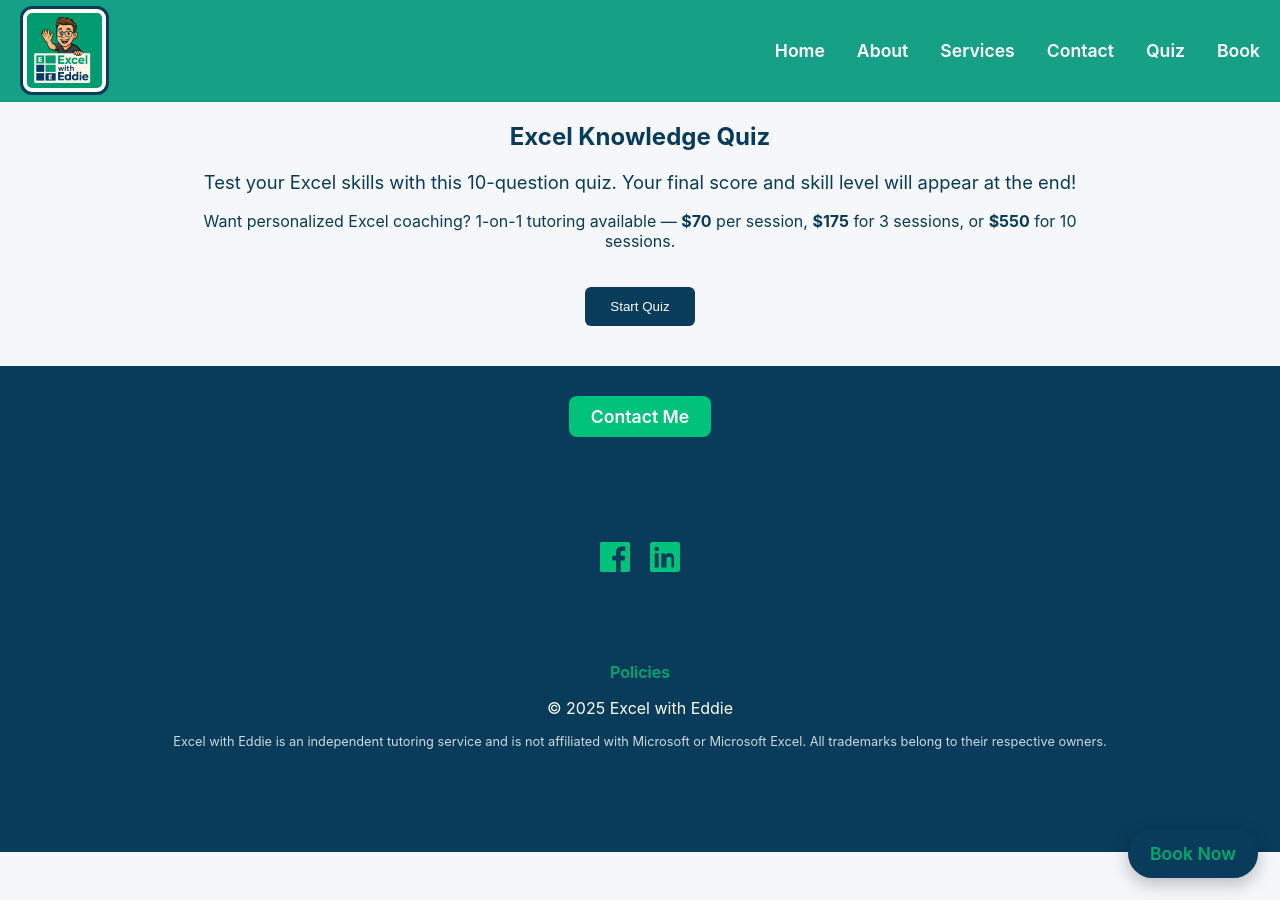
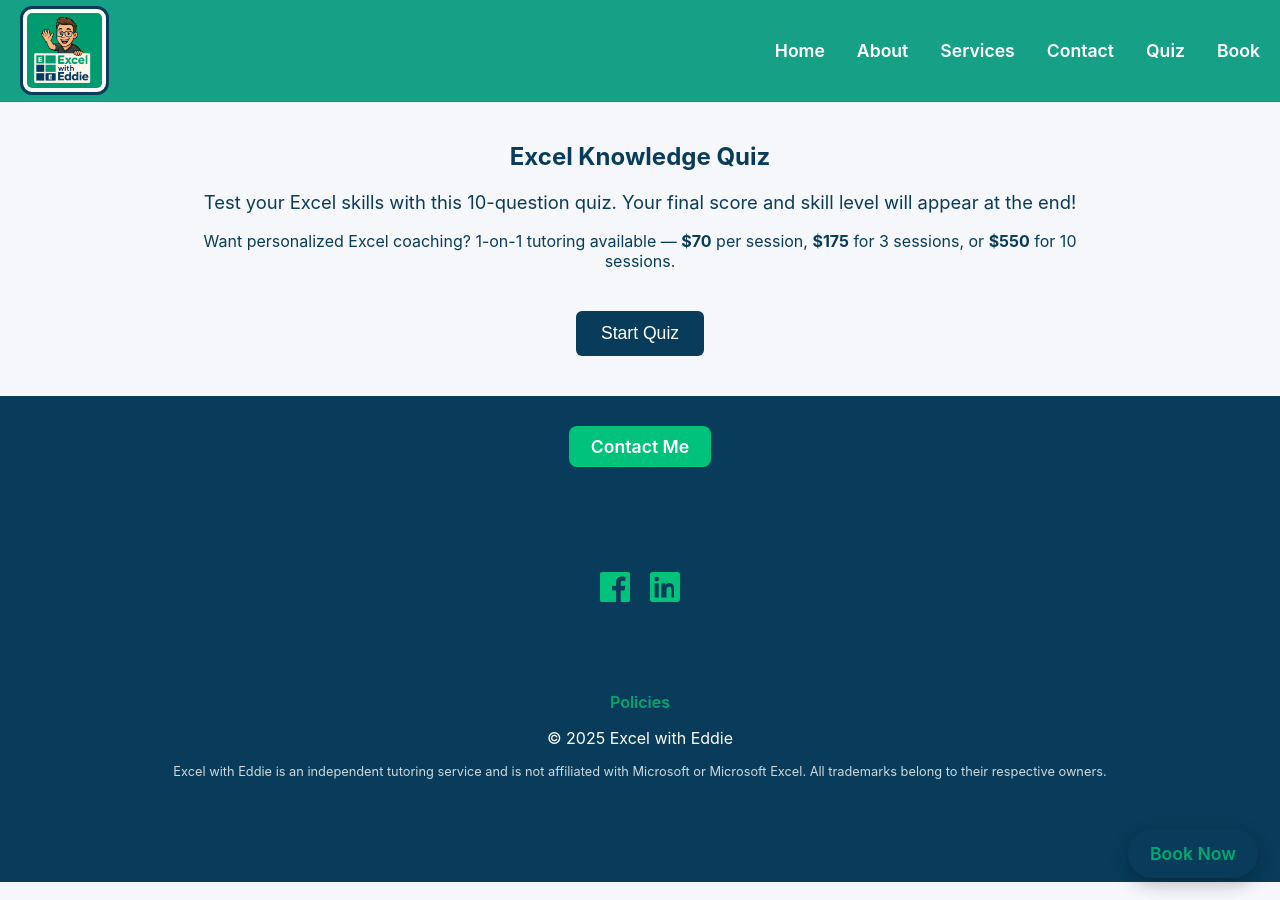
Before and after one commit to excelwitheddie/excel-with-eddie2, a Jekyll site: the page built from quiz.md, in a window 1280 px wide. Built offline with Jekyll 4.4.1, drawn with Linux system fonts in a browser that asks for light colours.

Commit message:
Update quiz.md

```diff
--- a/quiz.md
+++ b/quiz.md
@@ -3,10 +3,12 @@
 title: Excel Knowledge Quiz
 ---
 
-<section style="max-width:900px; margin:0 auto; text-align:center;">
+<section style="max-width:900px; margin:0 auto; text-align:center; padding-top:20px;">
   <h1>Excel Knowledge Quiz</h1>
+
   <p style="font-size:1.15rem; color:#0a3c5a;">
-    Test your Excel skills with this 10-question quiz. Your final score and skill level will appear at the end!
+    Test your Excel skills with this 10-question quiz.
+    Your final score and skill level will appear at the end!
   </p>
 
   <p style="font-size:1rem; color:#083c5a; margin-top:15px;">
@@ -16,7 +18,7 @@
   </p>
 
   <!-- Progress bar -->
-  <div id="progressWrapper" style="display:none; margin:20px auto; width:80%; max-width:500px; background:#eee; border-radius:8px;">
+  <div id="progressWrapper" style="display:none; margin:25px auto; width:80%; max-width:500px; background:#eee; border-radius:8px;">
     <div id="progressBar" style="height:12px; width:0%; background:#009a63; border-radius:8px; transition:width 0.3s;"></div>
   </div>
 
@@ -24,13 +26,12 @@
   <p id="questionCounter" style="font-size:1rem; color:#083c5a; margin-top:10px; display:none;"></p>
 
   <!-- Quiz container -->
-  <div id="quizContainer"></div>
+  <div id="quizContainer" style="margin-top:20px;"></div>
 
   <!-- Start button -->
   <button id="startBtn" onclick="startQuiz()" class="quiz-btn">
     Start Quiz
   </button>
-
 </section>
 
 <style>
@@ -42,6 +43,7 @@
   border-radius: 6px;
   cursor: pointer;
   margin-top: 20px;
+  font-size: 1.1rem;
 }
 .quiz-btn:hover {
   background: #009a63;
@@ -67,15 +69,15 @@
 }
 
 .explanation {
-  margin-top: 10px;
-  font-size: 0.95rem;
+  margin-top: 12px;
+  font-size: 1rem;
 }
 
 .result-screen {
-  margin-top: 30px;
+  margin-top: 40px;
   padding: 20px;
 }
 </style>
 
-<!-- Load the external quiz JS file -->
+<!-- Load external quiz script -->
 <script src="/assets/js/quiz.js"></script>
```
